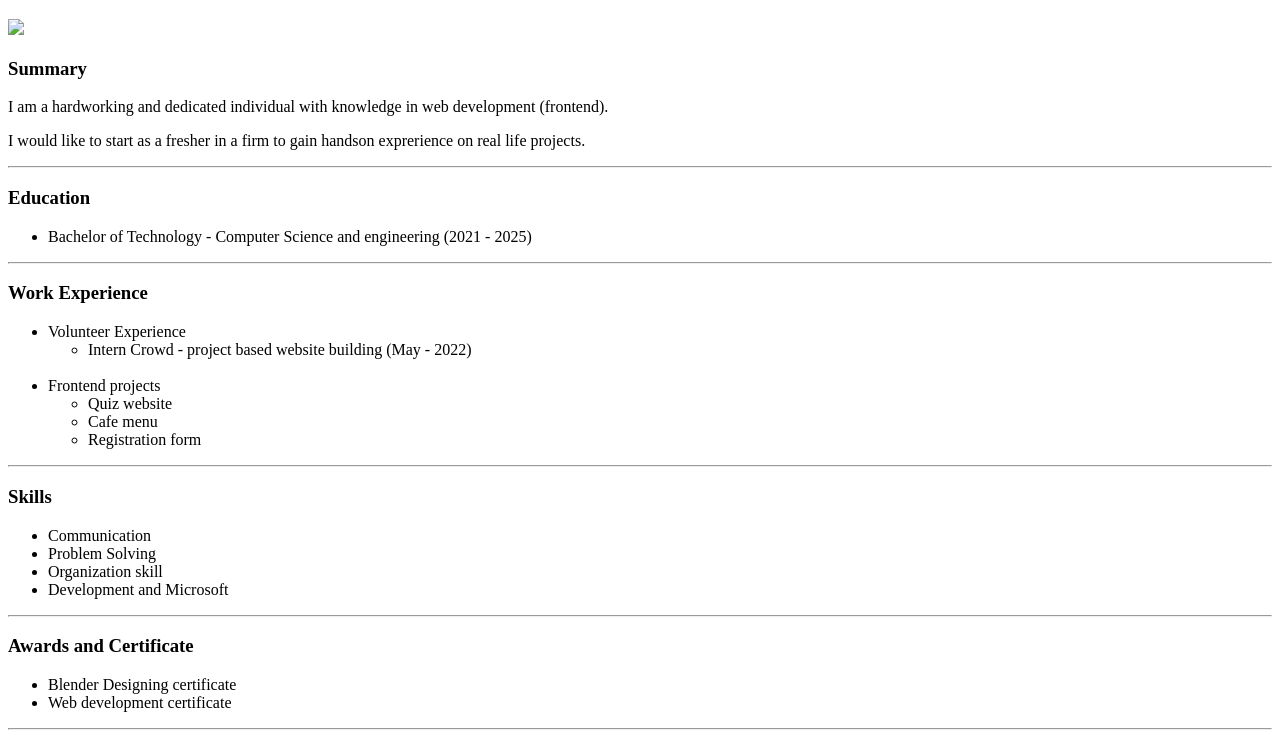
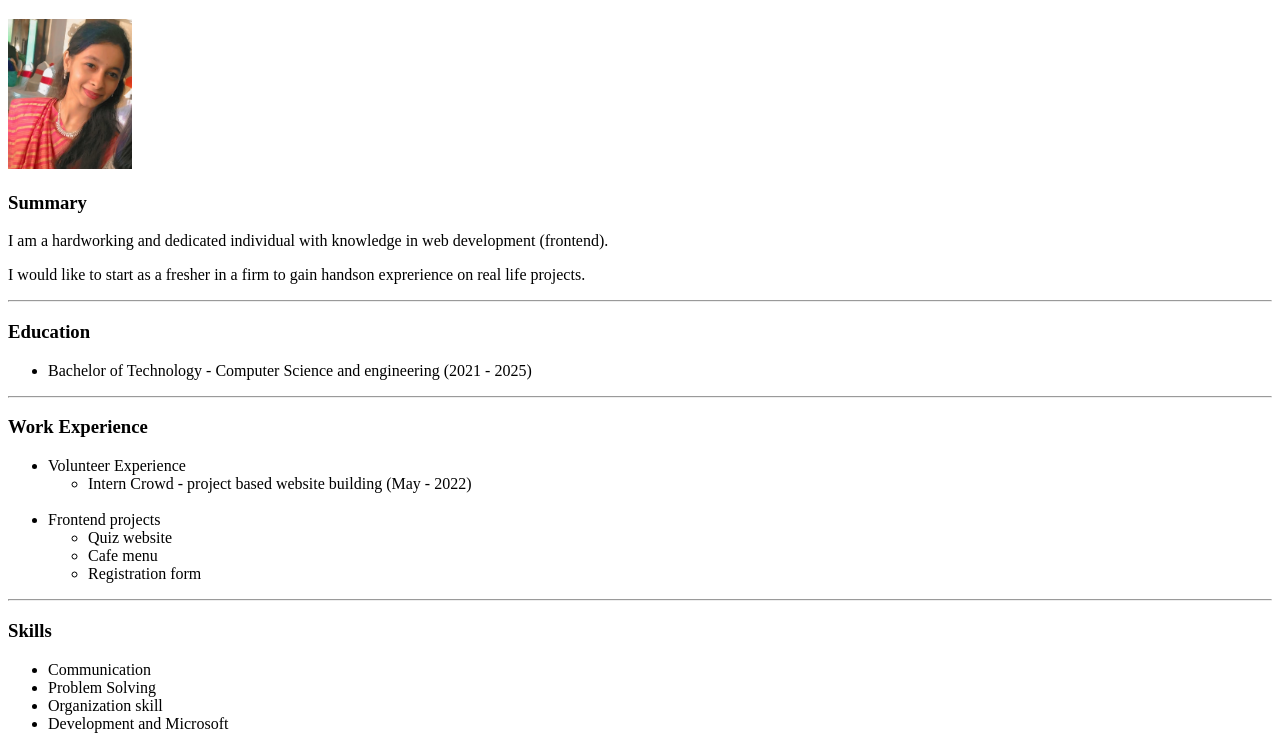
Before and after one commit to hpypeen/Capstone-I, a plain HTML site: page index.html in a window 1280 px wide. Shown: the part 61-800 px from the top of the page. Drawn offline with Linux system fonts and the light colour scheme.

Commit message:
Update index.html

```diff
--- a/index.html
+++ b/index.html
@@ -7,7 +7,7 @@
 </head>
 <body>
     <h1>Rupal Behere</h1>
-    <img src = "./Screenshot 2024-01-10 193254.png" height = "150" />
+    <img src = "images/Screenshot 2024-01-10 193254.png" height = "150" />
 
     <h3>Summary</h3>
     <p>I am a hardworking and dedicated individual with knowledge in web development (frontend).</p>
```
